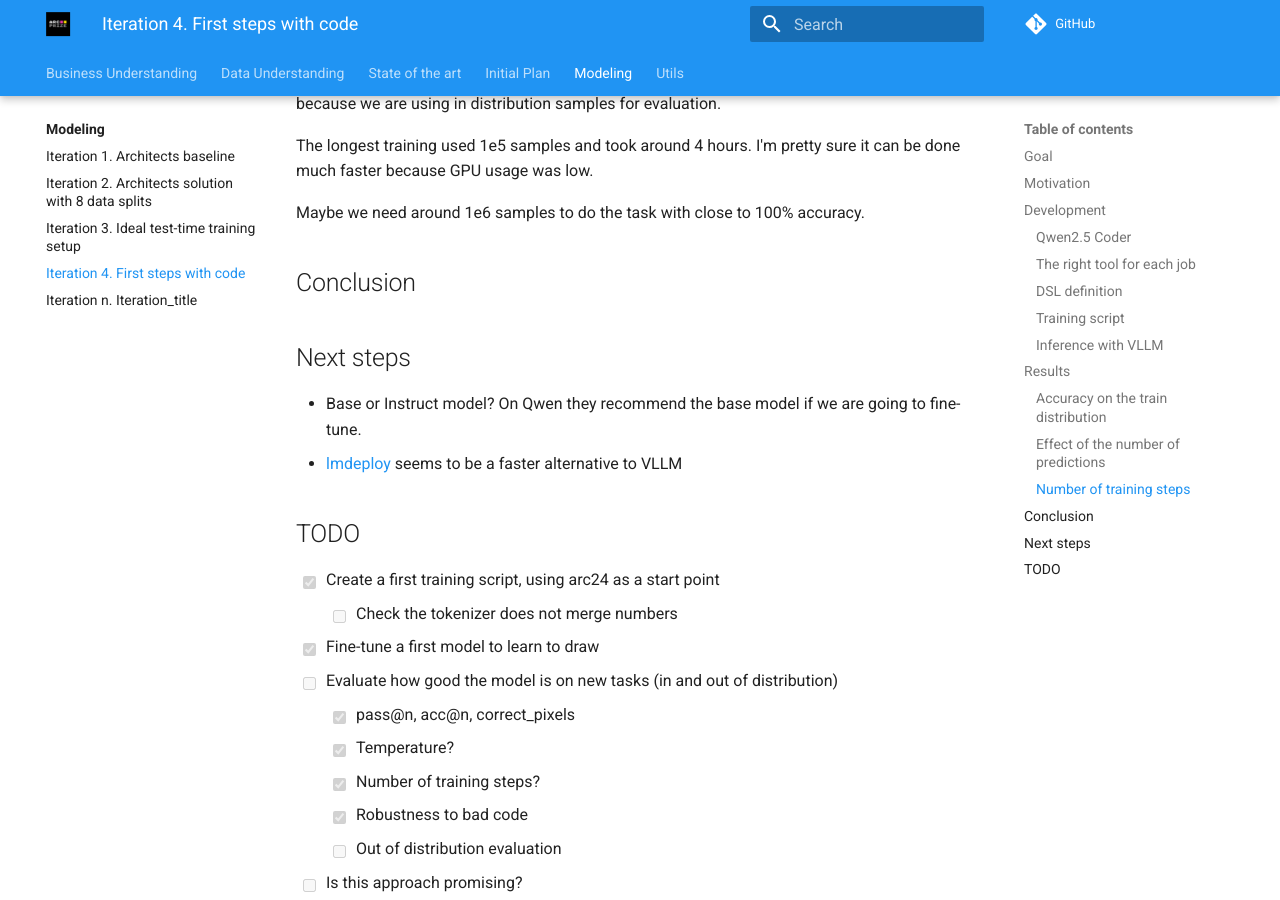
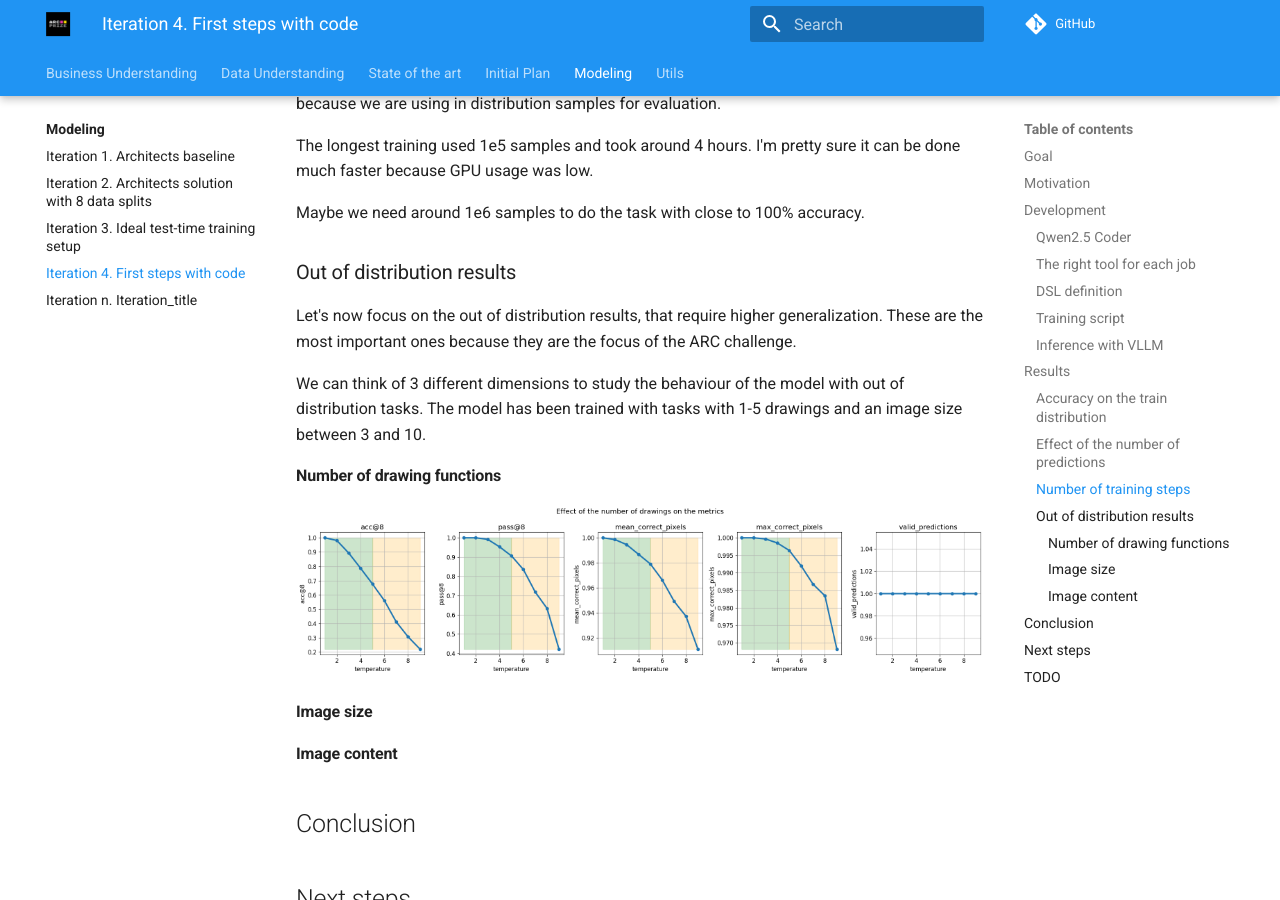
Before and after one commit to ironbar/arc25, an MkDocs documentation site: the page built from docs/modeling/Iteration_04_first_steps_with_code.md, in a window 1280 px wide and 900 px high, scrolled down 4376 px. Built offline with MkDocs 1.6.1 and Material for MkDocs 9.7.7, drawn with Linux system fonts in a browser that asks for light colours; comment, search, counter and statistics services are not loaded.

Commit message:
studied influence of the number of drawings

```diff
--- a/docs/modeling/Iteration_04_first_steps_with_code.md
+++ b/docs/modeling/Iteration_04_first_steps_with_code.md
@@ -112,6 +112,22 @@ The longest training used 1e5 samples and took around 4 hours. I'm pretty sure i
 
 Maybe we need around 1e6 samples to do the task with close to 100% accuracy.
 
+### Out of distribution results
+
+Let's now focus on the out of distribution results, that require higher generalization. These are the
+most important ones because they are the focus of the ARC challenge.
+
+We can think of 3 different dimensions to study the behaviour of the model with out of distribution tasks.
+The model has been trained with tasks with 1-5 drawings and an image size between 3 and 10.
+
+#### Number of drawing functions
+
+![number of drawings](res/1746192870383_image.png)
+
+#### Image size
+
+#### Image content
+
 ## Conclusion
 
 ## Next steps
```
Also changed, not shown: docs/modeling/res/1746192870383_image.png (added), 2 other files.
